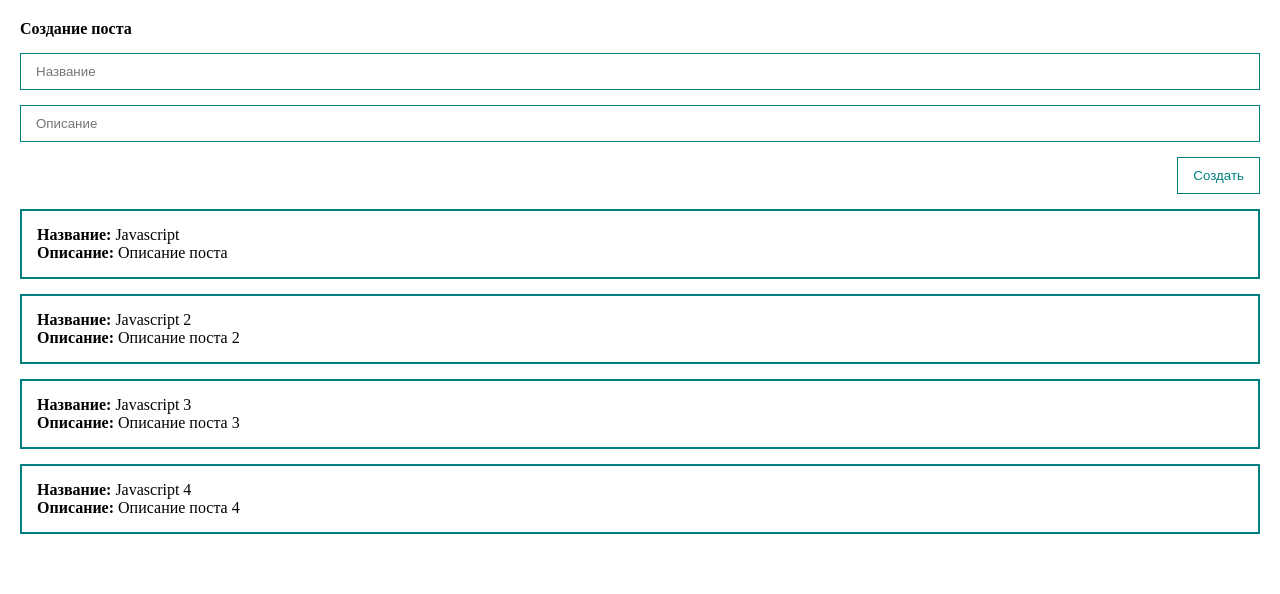
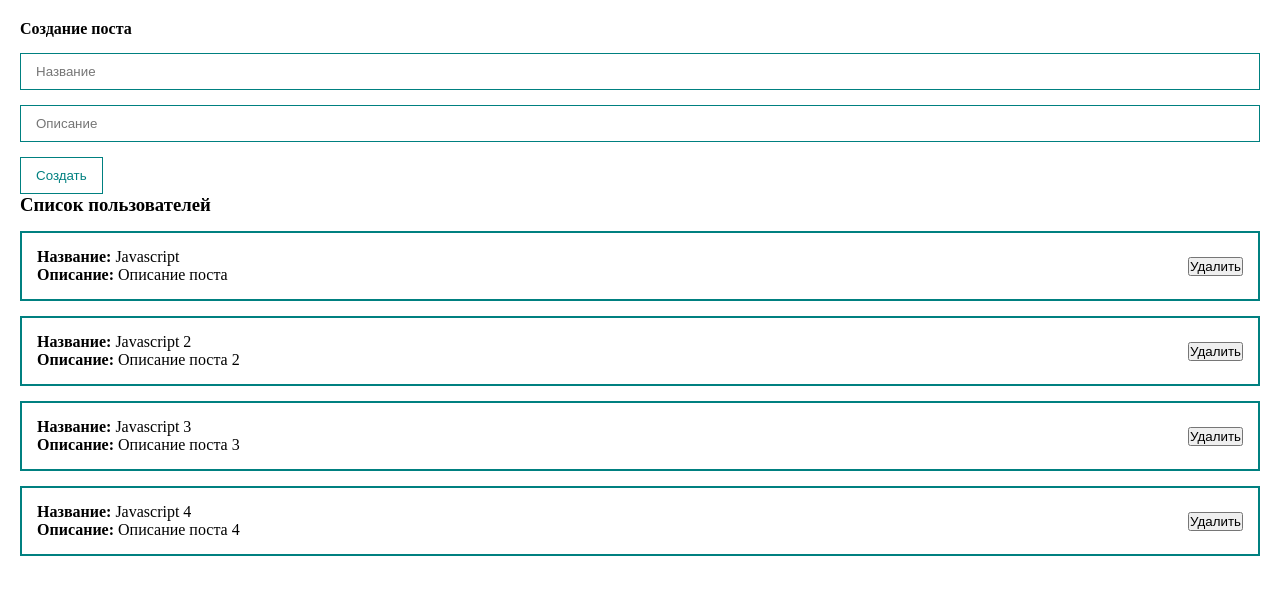
Before and after one commit to Gantelia/vue, a Vue app: page / in a window 1280 px wide. Shown: the top 594 px of the page. Built offline with nearby package versions, Linux system fonts and the light colour scheme.

Commit message:
Деструктурирует компонент на несколько

```diff
--- a/src/App.vue
+++ b/src/App.vue
@@ -1,34 +1,21 @@
 <template>
   <div class="app">
-    <form class="form">
-      <h4>Создание поста</h4>
-      <input
-        v-bind:value="title"
-        @input="inputTitle"
-        class="input"
-        type="text"
-        placeholder="Название"
-      />
-      <input
-        v-bind:value="body"
-        @input="inputBody"
-        class="input"
-        type="text"
-        placeholder="Описание"
-      />
-      <button class="button" @click.prevent="createPost">Создать</button>
-    </form>
-    <div class="post" v-for="post in posts" v-bind:key="post.id">
-      <div><strong>Название:</strong> {{ post.title }}</div>
-      <div><strong>Описание:</strong> {{ post.body }}</div>
-    </div>
+    <post-form @create="createPost" />
+    <post-list :posts="posts" />
   </div>
 </template>
 
 <script lang="ts">
 import { defineComponent } from "vue";
+import PostForm from "@/components/PostForm.vue";
+import PostList from "@/components/PostList.vue";
+import type { Post } from "@/types/posts";
 
 export default defineComponent({
+  components: {
+    PostForm,
+    PostList,
+  },
   data() {
     return {
       posts: [
@@ -53,28 +40,11 @@
           body: "Описание поста 4",
         },
       ],
-      title: "",
-      body: "",
     };
   },
   methods: {
-    createPost() {
-      const newPost = {
-        id: Date.now(),
-        title: this.title,
-        body: this.body,
-      };
-      this.posts.push(newPost);
-      this.title = "";
-      this.body = "";
-    },
-    inputTitle(evt: Event) {
-      const element = evt.target as HTMLInputElement;
-      this.title = element.value;
-    },
-    inputBody(evt: Event) {
-      const element = evt.target as HTMLInputElement;
-      this.body = element.value;
+    createPost(post: Post) {
+      this.posts.push(post);
     },
   },
 });
@@ -90,31 +60,4 @@
 .app {
   padding: 20px;
 }
-
-.post {
-  padding: 15px;
-  border: 2px solid teal;
-  margin-top: 15px;
-}
-
-.form {
-  display: flex;
-  flex-direction: column;
-}
-
-.input {
-  width: 100%;
-  border: 1px solid teal;
-  padding: 10px 15px;
-  margin-top: 15px;
-}
-
-.button {
-  margin-top: 15px;
-  align-self: flex-end;
-  padding: 10px 15px;
-  background: none;
-  color: teal;
-  border: 1px solid teal;
-}
 </style>
--- /dev/null
+++ b/src/components/PostForm.vue
@@ -0,0 +1,62 @@
+<template>
+  <form class="form" @submit.prevent="createPost">
+    <h4>Создание поста</h4>
+    <input
+      v-model="post.title"
+      class="input"
+      type="text"
+      placeholder="Название"
+    />
+    <input
+      v-model="post.body"
+      class="input"
+      type="text"
+      placeholder="Описание"
+    />
+    <my-button>Создать</my-button>
+  </form>
+</template>
+
+<script lang="ts">
+import { defineComponent } from "vue";
+import MyButton from "@/components/UI/MyButton.vue";
+
+export default defineComponent({
+  components: { MyButton },
+  data() {
+    return {
+      post: {
+        id: -1,
+        title: "",
+        body: "",
+      },
+    };
+  },
+  methods: {
+    createPost() {
+      this.post.id = Date.now();
+      this.$emit("create", this.post);
+      this.post = {
+        id: -1,
+        title: "",
+        body: "",
+      };
+    },
+  },
+  emits: ["create"],
+});
+</script>
+
+<style scoped>
+.form {
+  display: flex;
+  flex-direction: column;
+}
+
+.input {
+  width: 100%;
+  border: 1px solid teal;
+  padding: 10px 15px;
+  margin-top: 15px;
+}
+</style>
--- /dev/null
+++ b/src/components/PostItem.vue
@@ -0,0 +1,36 @@
+<template>
+  <div class="post">
+    <div>
+      <div><strong>Название:</strong> {{ post.title }}</div>
+      <div><strong>Описание:</strong> {{ post.body }}</div>
+    </div>
+    <div class="post__buttons">
+      <button>Удалить</button>
+    </div>
+  </div>
+</template>
+
+<script lang="ts">
+import { PropType, defineComponent } from "vue";
+import type { Post } from "@/types/posts";
+
+export default defineComponent({
+  props: {
+    post: {
+      type: Object as PropType<Post>,
+      required: true,
+    },
+  },
+});
+</script>
+
+<style scoped>
+.post {
+  padding: 15px;
+  border: 2px solid teal;
+  margin-top: 15px;
+  display: flex;
+  align-items: center;
+  justify-content: space-between;
+}
+</style>
--- /dev/null
+++ b/src/components/PostList.vue
@@ -0,0 +1,28 @@
+<template>
+  <div>
+    <h3>Список пользователей</h3>
+    <post-item
+      v-for="post in posts"
+      :post="post"
+      v-bind:key="post.id"
+    ></post-item>
+  </div>
+</template>
+
+<script lang="ts">
+import { PropType, defineComponent } from "vue";
+import type { Post } from "@/types/posts";
+import PostItem from "@/components/PostItem.vue";
+
+export default defineComponent({
+  components: { PostItem },
+  props: {
+    posts: {
+      type: Array as PropType<Post[]>,
+      required: true,
+    },
+  },
+});
+</script>
+
+<style scoped></style>
--- /dev/null
+++ b/src/components/UI/MyButton.vue
@@ -0,0 +1,24 @@
+<template>
+  <div>
+    <button class="button">
+      <slot></slot>
+    </button>
+  </div>
+</template>
+
+<script lang="ts">
+import { defineComponent } from "vue";
+
+export default defineComponent({});
+</script>
+
+<style scoped>
+.button {
+  margin-top: 15px;
+  align-self: flex-end;
+  padding: 10px 15px;
+  background: none;
+  color: teal;
+  border: 1px solid teal;
+}
+</style>
--- /dev/null
+++ b/src/types/posts.ts
@@ -0,0 +1,5 @@
+export type Post = {
+  id: number;
+  title: string;
+  body: string;
+};
```
